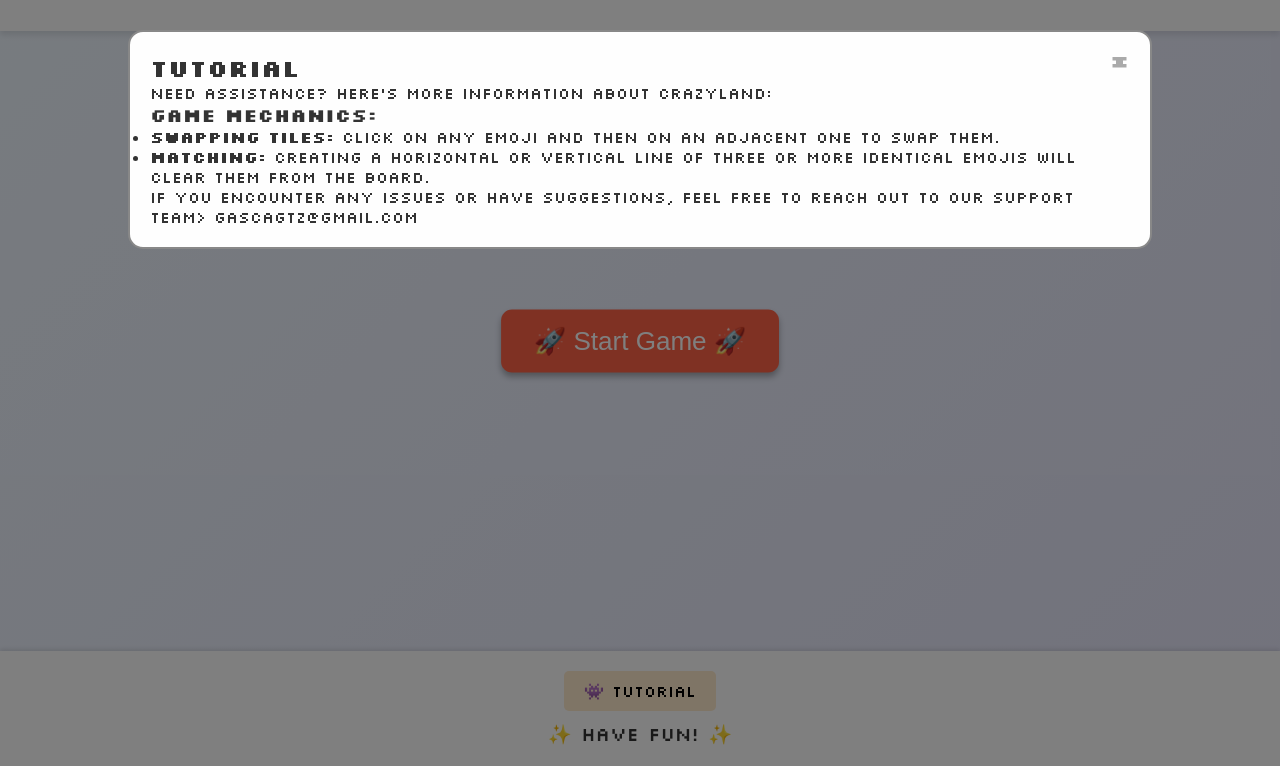
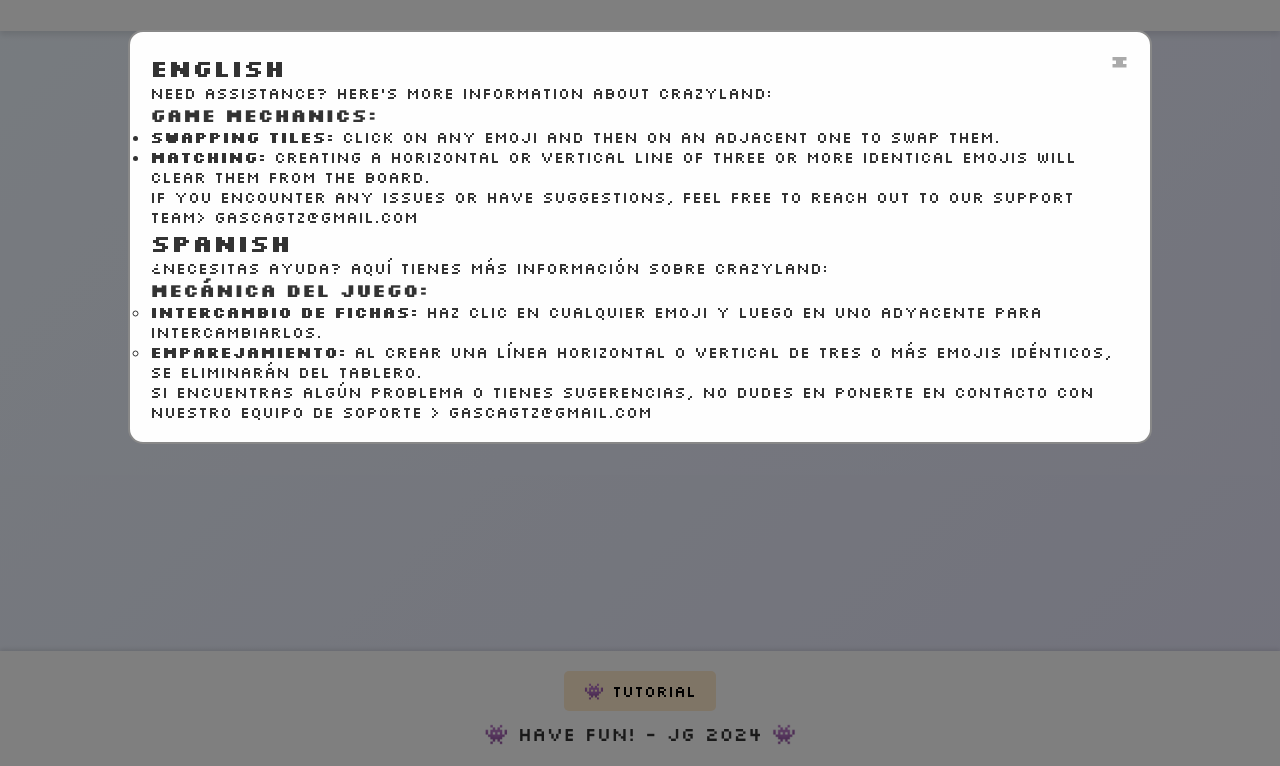
Before and after one commit to jgazcagtz/crazyland, a plain HTML site: page index.html in a window 1280 px wide. Both pictures are taken after a click on the button "👾 Tutorial". Shown: the part 130-896 px from the top of the page. Drawn offline with Linux system fonts and the light colour scheme.

Commit message:
Update index.html

```diff
--- a/index.html
+++ b/index.html
@@ -1,7 +1,7 @@
 <html lang="en">
 <head>
     <meta charset="UTF-8">
-    <title>🌟 CrazyLand Emoji Puzzle Game 🌟</title>
+    <title>👾 CrazyLand Emoji Puzzle Game 👾</title>
     <link rel="preconnect" href="https://fonts.googleapis.com">
     <link rel="preconnect" href="https://fonts.gstatic.com" crossorigin>
     <link href="https://fonts.googleapis.com/css2?family=Silkscreen:wght@400;700&display=swap" rel="stylesheet">
@@ -10,7 +10,8 @@
 <body>
     <!-- Header Section -->
     <header>
-        <h1>🌟 CrazyLand 🌟</h1>
+        <h1>🌟 CrazyLand 👾</h1>
+
         <div class="game-info">
             <div class="info-item">
                 <span>Level:</span>
@@ -46,7 +47,7 @@
     <div id="help-modal" class="modal">
         <div class="modal-content">
             <span class="close-button" id="close-help">&times;</span>
-            <h2>Tutorial</h2>
+            <h2>English</h2>
             <p>Need assistance? Here's more information about CrazyLand:</p>
             <h3>Game Mechanics:</h3>
             <ul>
@@ -54,13 +55,23 @@
                 <li><strong>Matching:</strong> Creating a horizontal or vertical line of three or more identical emojis will clear them from the board.</li>
 
             <p>If you encounter any issues or have suggestions, feel free to reach out to our support team> gascagtz@gmail.com</p>
+              <h2>Spanish</h2>
+<p>¿Necesitas ayuda? Aquí tienes más información sobre CrazyLand:</p>
+<h3>Mecánica del Juego:</h3>
+<ul>
+    <li><strong>Intercambio de Fichas:</strong> Haz clic en cualquier emoji y luego en uno adyacente para intercambiarlos.</li>
+    <li><strong>Emparejamiento:</strong> Al crear una línea horizontal o vertical de tres o más emojis idénticos, se eliminarán del tablero.</li>
+</ul>
+<p>Si encuentras algún problema o tienes sugerencias, no dudes en ponerte en contacto con nuestro equipo de soporte > gascagtz@gmail.com</p>
         </div>
+
     </div>
 
     <!-- Footer Section -->
     <footer>
         <button id="open-help">👾 Tutorial</button>
-        <p>✨ Have fun! ✨</p>
+        <p>👾 Have fun! - JG 2024 👾</p>
+
     </footer>
 
     <!-- JavaScript File -->
```
